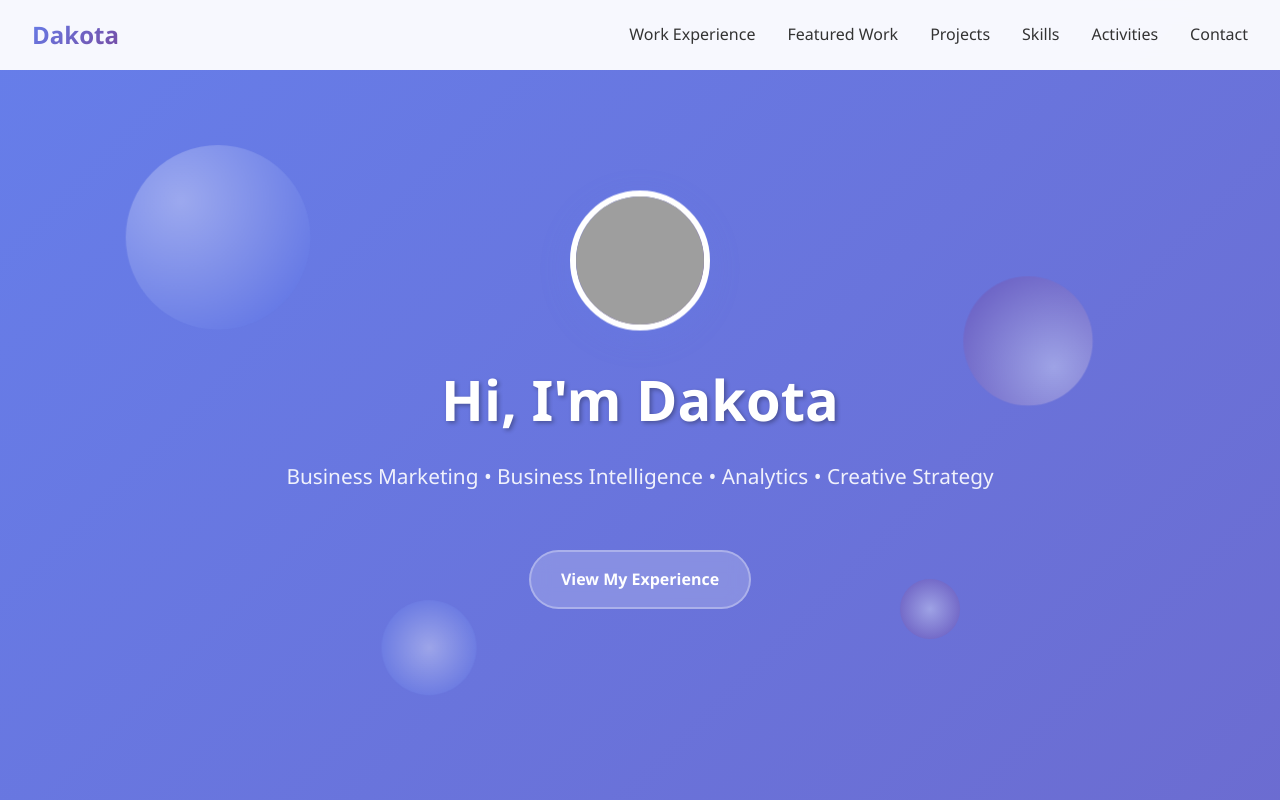
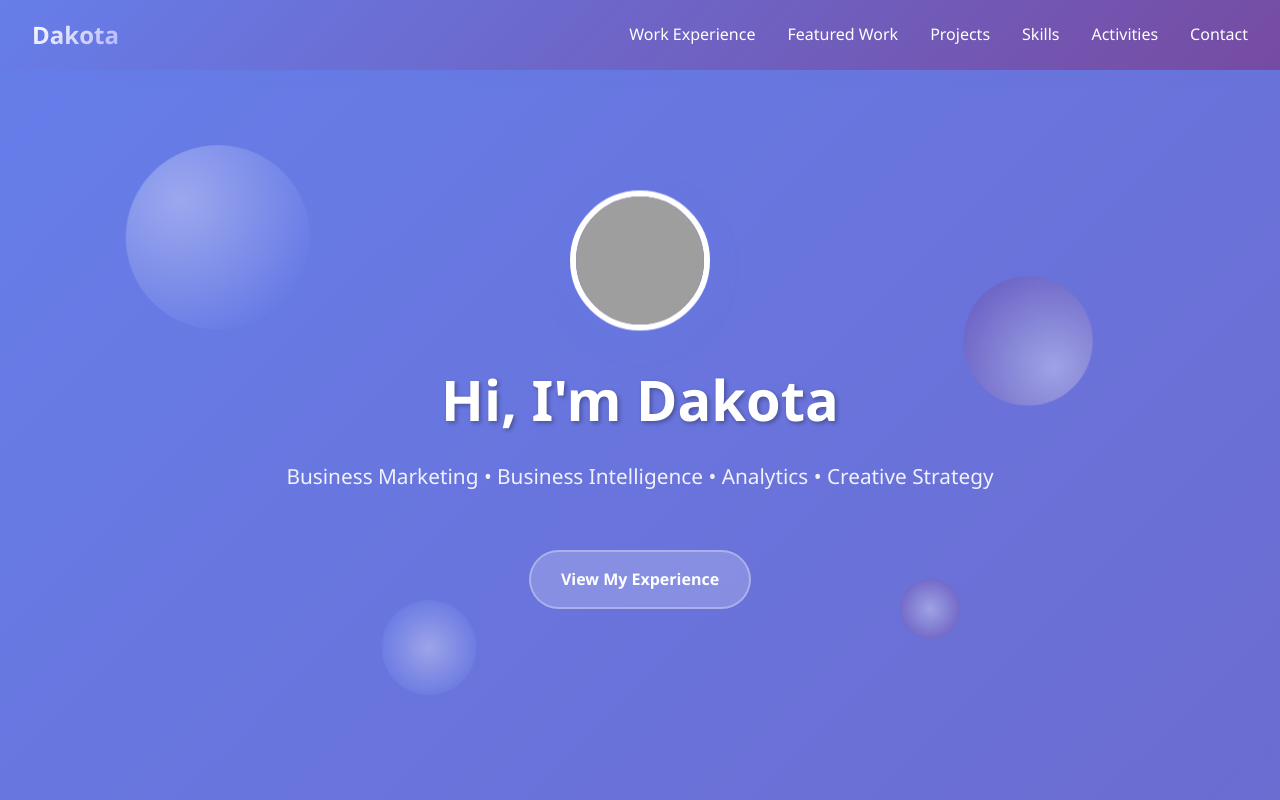
Before and after one commit to Dakshaarvind/Dakota_Portolio, a plain HTML site: page index.html in a window 1280 px wide. Shown: the top 800 px of the page. Drawn offline with Linux system fonts and the light colour scheme; grey boxes are pictures that could not be loaded.

Commit message:
navbar fixing

```diff
--- a/index.html
+++ b/index.html
@@ -13,14 +13,22 @@
             background: linear-gradient(135deg, #667eea 0%, #764ba2 100%);
             min-height: 100vh;
         }
-        .container { max-width: 1200px; margin: 0 auto; padding: 0 20px; }
-        nav { position: fixed; top: 0; width: 100%; background: rgba(255,255,255,0.95); backdrop-filter: blur(10px); z-index: 1000; transition: all 0.3s ease; }
+        nav {
+            position: fixed;
+            top: 0;
+            width: 100%;
+            background: linear-gradient(135deg, #667eea 0%, #764ba2 100%);
+            backdrop-filter: blur(10px);
+            z-index: 1000;
+            transition: all 0.3s ease;
+            box-shadow: 0 2px 16px rgba(102,126,234,0.10);
+        }
         .nav-container { display: flex; justify-content: space-between; align-items: center; padding: 1rem 2rem; }
-        .logo { font-size: 1.5rem; font-weight: bold; background: linear-gradient(135deg, #667eea, #764ba2); -webkit-background-clip: text; -webkit-text-fill-color: transparent; background-clip: text; }
+        .logo { font-size: 1.5rem; font-weight: bold; background: linear-gradient(135deg, #fff, #b3b3ff); -webkit-background-clip: text; -webkit-text-fill-color: transparent; background-clip: text; }
         .nav-links { display: flex; list-style: none; gap: 2rem; }
-        .nav-links a { text-decoration: none; color: #333; font-weight: 500; transition: color 0.3s ease; position: relative; }
-        .nav-links a:hover { color: #667eea; }
-        .nav-links a::after { content: ''; position: absolute; width: 0%; height: 2px; bottom: -5px; left: 0; background: linear-gradient(135deg, #667eea, #764ba2); transition: width 0.3s ease; }
+        .nav-links a { text-decoration: none; color: #fff; font-weight: 500; transition: color 0.3s ease; position: relative; }
+        .nav-links a:hover { color: #b3b3ff; }
+        .nav-links a::after { content: ''; position: absolute; width: 0%; height: 2px; bottom: -5px; left: 0; background: linear-gradient(135deg, #fff, #b3b3ff); transition: width 0.3s ease; }
         .nav-links a:hover::after { width: 100%; }
         .hero {
             height: 100vh;
@@ -592,9 +600,6 @@
             </div>
         </div>
     </section>
-    <footer>
-        &copy; 2025 Dakota Smith. All rights reserved.
-    </footer>
     <script>
         // Simple scroll animation for fade-in elements and section titles
         function revealOnScroll() {
```
